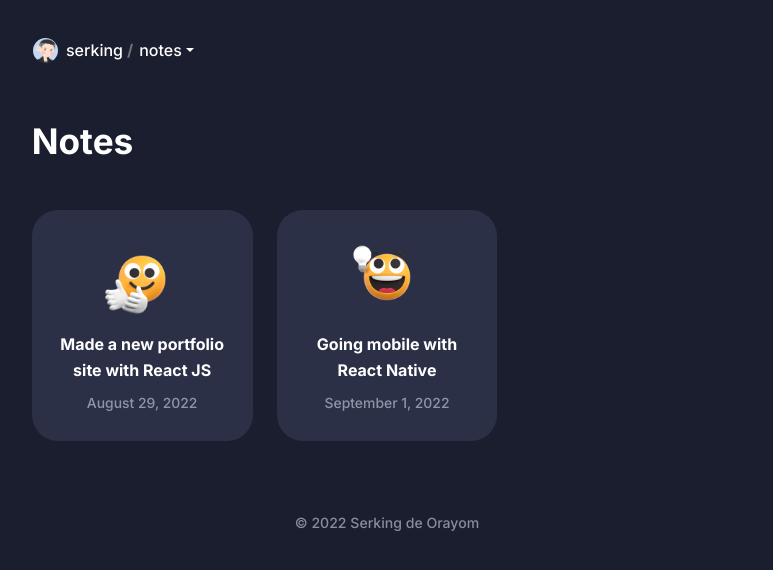
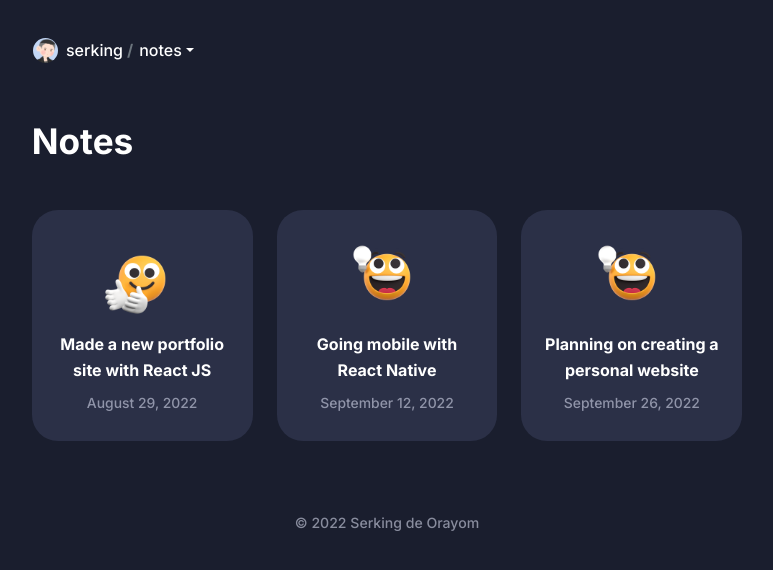
Before and after one commit to kingdeorayom/serking.dev, a React (Create React App) app: page /notes in a window 1280 px wide. Shown: the top 570 px of the page, without its empty margins (253-1026 px from the left). Built offline with nearby package versions, Linux system fonts and the light colour scheme.

Commit message:
new note

```diff
--- a/src/assets/markdown/notes/going-mobile.md
+++ b/src/assets/markdown/notes/going-mobile.md
@@ -7,7 +7,15 @@
 <span className="page__content">
 Finally land myself a job as a mobile app developer.
 
-The company uses React Native for their projects and luckily, I have experience to the ecosystem of React (as proven in this site using React JS) so I had a bit of knowledge while on training.
+The company uses React Native for their projects and luckily, I have experience with the ecosystem of React (as proven in this site using React JS) so I had a bit of advantage while on training.
 
-React Native is very similar to React JS, and as someone who experienced using both firsthand, I can say that React JS is the way to go if planning to learn the framework.
+React Native is similar to React JS, and as someone who experienced using both firsthand, I can say that React JS is the way to go if planning to learn the React ecosystem.
+
+My plan on recreating this website using Next.js has been delayed due to work since I'm more focused lately on learning React Native but hopefully soon I'll be able to do so.
+
+The good thing about learning React Native is that I can finally create a mobile version of Account Manager, one of my simple (but useful for me) project.
+
+After all these, I'm planning on going full with the MERN Stack.
+
+Wish me luck.
 </span>
--- /dev/null
+++ b/src/assets/markdown/notes/personal-website.md
@@ -0,0 +1,15 @@
+# <span className="page__title"> Planning on creating a personal website</span>
+
+<span style="color: lightgrey">September 26, 2022</span>
+
+&nbsp;
+
+<span className="page__content">
+I'm planning on creating a personal website to separate between work and personal information, but still connected to each other.
+
+This website will be for software development related notes, works and projects.
+
+The personal website will mostly be about gaming, books, poetries, literature and whatnot.
+
+I guess I need to save money to avail a domain name for that.
+</span>
--- a/src/assets/scripts/notes.js
+++ b/src/assets/scripts/notes.js
@@ -13,8 +13,16 @@ const notes = [
     {
         "note_id": 1,
         "note_title": "Going mobile with React Native",
-        "note_date": "September 1, 2022",
+        "note_date": "September 12, 2022",
         "note_file_name": "going-mobile.md",
+        "note_link": "post",
+        "note_image": idea
+    },
+    {
+        "note_id": 2,
+        "note_title": "Planning on creating a personal website",
+        "note_date": "September 26, 2022",
+        "note_file_name": "personal-website.md",
         "note_link": "post",
         "note_image": idea
     },
```
